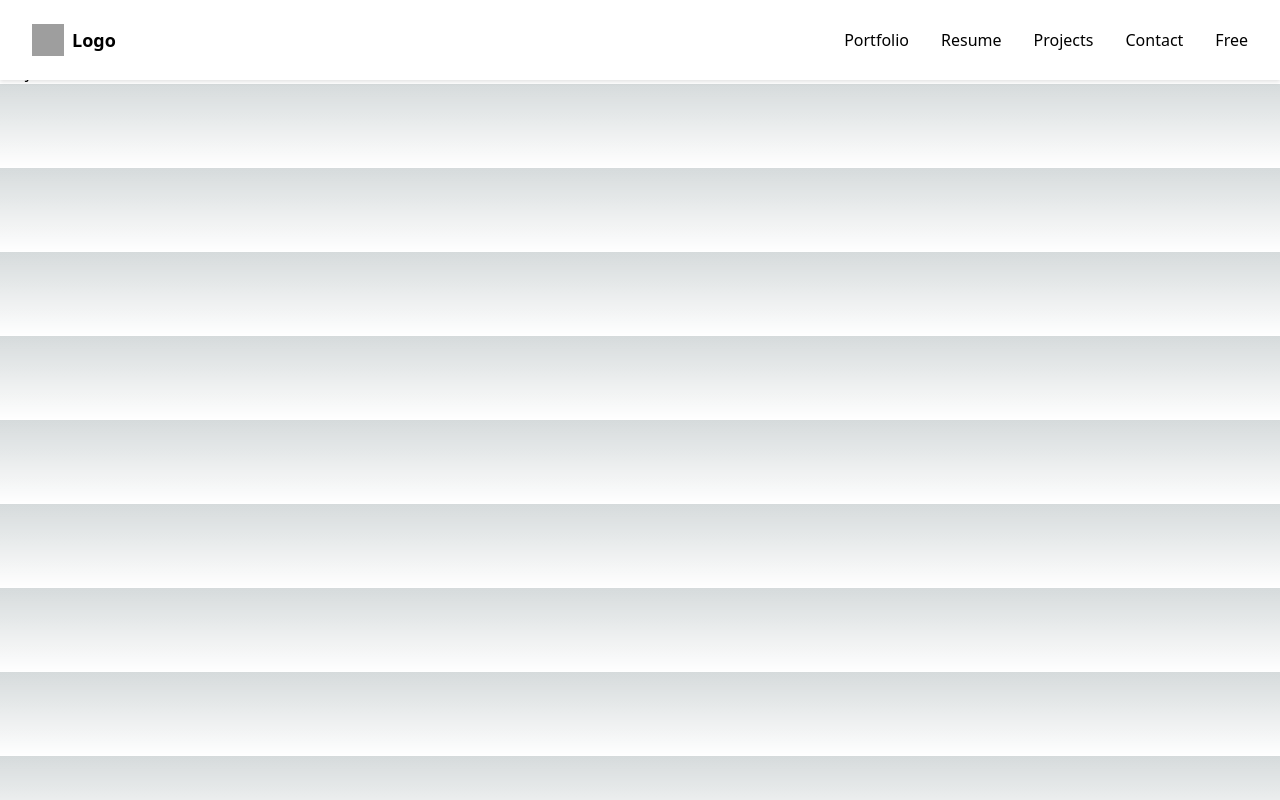
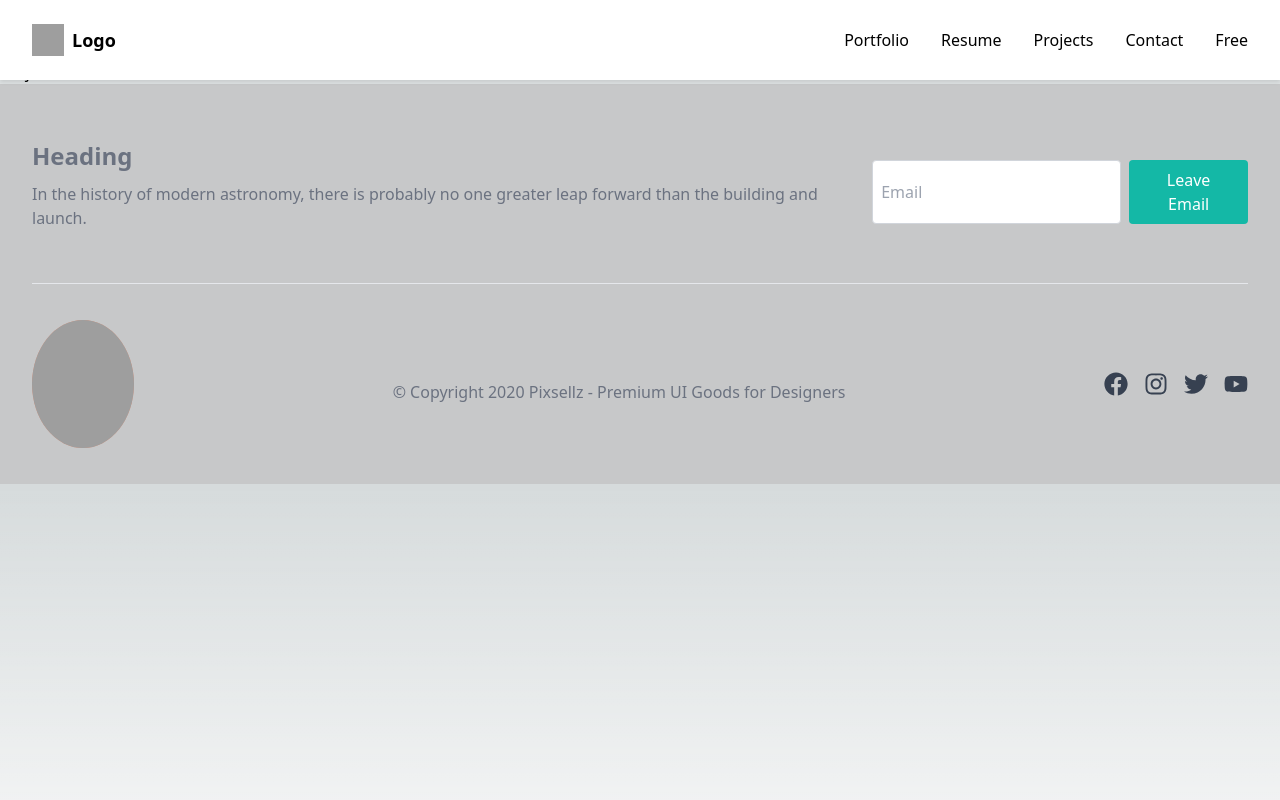
Before and after one commit to WuChihWei/my-portfolio, a Next.js app: page /projects/1 in a window 1280 px wide. Before the commit this address had no page. Built offline with nearby package versions, Linux system fonts and the light colour scheme; grey boxes are pictures that could not be loaded.

Commit message:
update footer UI

```diff
--- a/app/layout.js
+++ b/app/layout.js
@@ -1,26 +1,7 @@
-// // app/layout.js
-// import Navbar from '../components/Navbar';
-// import '../src/app/globals.css';
-
-// export const metadata = {
-//   title: 'My Portfolio',
-//   description: 'Welcome to my personal portfolio website',
-// };
-
-// export default function RootLayout({ children }) {
-//   return (
-//       <html lang="en">
-//         <body>
-//           <Navbar />
-//               <main>{children}</main>
-//         </body>
-//       </html>
-//   );
-// }
-
 
 import Navbar from '../components/Navbar';
-import GridOverlay from '../components/GridOverlay'; // Import the Grid Overlay component
+import Footer from '../components/Footer'; // Import the Footer component
+import GridOverlay from '../components/GridOverlay';
 import '../src/app/globals.css';
 
 export const metadata = {
@@ -37,6 +18,7 @@ export default function RootLayout({ children }) {
         <main>
           {children}
         </main>
+        <Footer /> {/* Add Footer here */}
       </body>
     </html>
   );
--- a/components/Footer.js
+++ b/components/Footer.js
@@ -0,0 +1,51 @@
+import React from 'react';
+import '../src/app/globals.css';
+import { FaFacebook, FaInstagram, FaTwitter, FaYoutube } from 'react-icons/fa'; // Import the icons
+// import './projectTemplate.css';
+
+const Footer = () => {
+  return (
+    <footer className="footer">
+      <div className="footer-top">
+        <div className="footer-content">
+          <h3>Heading</h3>
+          <p>
+            In the history of modern astronomy, there is probably no one
+            greater leap forward than the building and launch.
+          </p>
+          </div>
+          <div className="footer-email">
+            <input type="email" placeholder="Email" />
+            <button>Leave Email</button>
+        </div>
+      </div>
+      <div className="footer-bottom">
+        <div className="footer-bottom-left">
+            <img src="/path-to-icon/logo.png" alt="Logo" />
+        </div>
+        <div className="footer-bottom-middle">
+        {/* <div className="footer-links">
+          <a href="#">First Link</a>
+          <a href="#">Second Link</a>
+          <a href="#">Third Link</a>
+          <a href="#">Fourth Link</a>
+          <a href="#">Fifth Link</a>
+          </div> */}
+          <div className="footer-copyright">
+          <p>© Copyright 2020 Pixsellz - Premium UI Goods for Designers</p>
+        </div>
+        </div>
+        <div className="footer-bottom-right">
+        <div className="footer-social">
+          <a href="https://facebook.com"><FaFacebook size={24} /></a>
+          <a href="https://instagram.com"><FaInstagram size={24} /></a>
+          <a href="https://twitter.com"><FaTwitter size={24} /></a>
+          <a href="https://youtube.com"><FaYoutube size={24} /></a>
+        </div>
+        </div>
+      </div>
+    </footer>
+  );
+};
+
+export default Footer;
--- a/components/projectTemplate.css
+++ b/components/projectTemplate.css
@@ -533,6 +533,21 @@
   gap: 2rem;
 }
 
+.footer-bottom {
+  display: flex;
+  flex-direction: row;
+  justify-content: space-between;
+  align-items: center;
+  width: 100%;
+}
+.footer-bottom-middle {
+  display: flex;
+  flex-direction: column;
+  justify-content: space-between;
+  align-items: center;
+  width: 100%;
+}
+
 .step-item {
   display: flex;
   flex-direction: column;
--- a/package.json
+++ b/package.json
@@ -17,7 +17,8 @@
     "framer-motion": "^11.3.28",
     "next": "14.2.5",
     "react": "^18",
-    "react-dom": "^18"
+    "react-dom": "^18",
+    "react-icons": "^5.3.0"
   },
   "devDependencies": {
     "autoprefixer": "^10.4.20",
--- a/src/app/globals.css
+++ b/src/app/globals.css
@@ -302,3 +302,119 @@ a {
   flex-direction: row;
   height: 100%;
 }
+
+
+/* Footer Styles */
+.footer {
+  width: 100%;
+  height: 400px;
+  padding: 2rem;
+  background-color: #c7c8c9;
+  color: #6b7280;
+}
+
+.footer-top {
+  display: flex;
+  flex-direction: row;
+  justify-content: space-between;
+  align-items: center;
+  border-bottom: 1px solid #e5e7eb;
+  padding-bottom: 1rem;
+  height: 50%;
+}
+
+.footer-content {
+  /* flex: 1; */
+  display: flex;
+  flex-direction: column;
+  /* justify-content: space-between; */
+  /* align-items: center; */
+}
+
+.footer-content h3 {
+  font-size: 1.5rem;
+  font-weight: bold;
+  margin-bottom: 0.5rem;
+}
+
+.footer-content p {
+  font-size: 1rem;
+  margin-bottom: 1rem;
+}
+
+.footer-email {
+  display: flex;
+}
+
+.footer-email input[type="email"] {
+  padding: 0.5rem;
+  border: 1px solid #d1d5db;
+  border-radius: 4px;
+  margin-right: 0.5rem;
+}
+
+.footer-email button {
+  padding: 0.5rem 1rem;
+  background-color: #14b8a6;
+  color: white;
+  border: none;
+  border-radius: 4px;
+  cursor: pointer;
+}
+
+.footer-bottom {
+  display: flex;
+  justify-content: space-around;
+  /* align-items: center; */
+  margin-top: 1rem;
+  height: 50%;
+}
+
+.footer-bottom-left img{
+  background-color: darksalmon;
+  width: 8rem;
+  height: 8rem;
+  border-radius: 100%;
+}
+
+
+.footer-bottom-middle {
+  display: flex;
+  flex-direction: column;
+  /* justify-content: space-around; */
+  /* align-items: center; */
+  margin-top: 1rem;
+  /* height: 50%; */
+}
+
+.footer-links {
+  display: flex;
+  flex-direction: row;
+
+  width: 100%;
+}
+
+
+.footer-bottom-right {
+  display: flex;
+  gap: 1rem;
+}
+
+.footer-bottom-right a {
+  color: #374151;
+  text-decoration: none;
+}
+
+.footer-social {
+  display: flex;
+  gap: 1rem;
+}
+
+.footer-social a img {
+  width: 24px;
+  height: 24px;
+}
+
+.footer-copyright {
+  text-align: right;
+}
```
Also changed, not shown: 1 other file (tests, documents, lock files or other folders).
